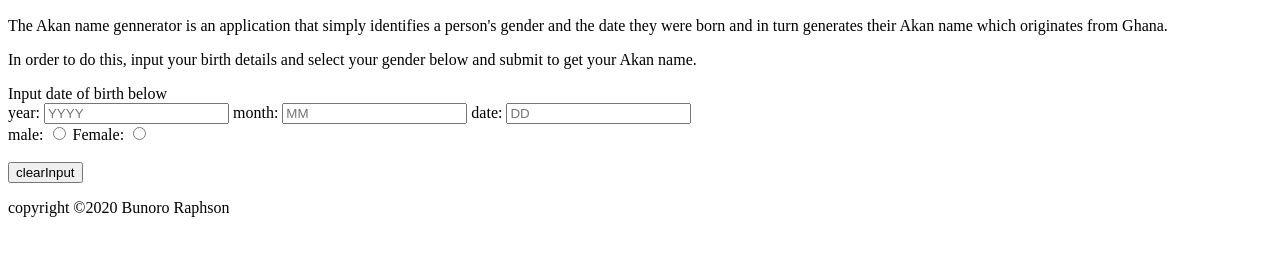
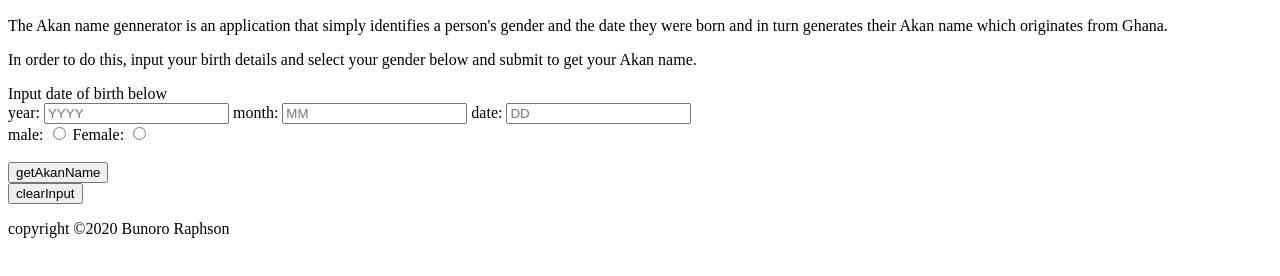
Before and after one commit to Bunoro/IP2, a plain HTML site: page index.html in a window 1280 px wide. Shown: the part 110-386 px from the top of the page. Drawn offline with Linux system fonts and the light colour scheme.

Commit message:
add submit button to generate akan name

```diff
--- a/index.html
+++ b/index.html
@@ -43,6 +43,8 @@
             </label>
             <br><br>
 
+            <input type="submit" value="getAkanName">
+
         </form>
 
         <form onsubmit="return clearInput()">
```
